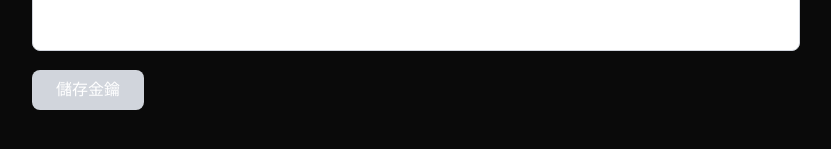
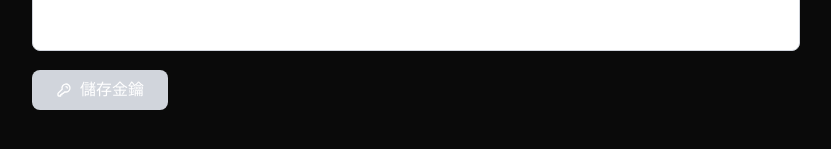
Before and after one commit to johnnyisme/quizmate, a Next.js app: page / in a window 1280 px wide. Shown: the part 263-412 px from the top of the page, without its empty margins (224-1055 px from the left). Built offline with nearby package versions, Linux system fonts and the light colour scheme.

Commit message:
feat: 新增/儲存金鑰按鈕加上鑰匙 icon
- ApiKeySetup 按鈕加上鑰匙 SVG icon
- 統一按鈕樣式，加上 inline-flex items-center gap-2

```diff
--- a/src/components/ApiKeySetup.tsx
+++ b/src/components/ApiKeySetup.tsx
@@ -220,8 +220,11 @@ export default function ApiKeySetup({ onKeysSaved, isDark, onClose, isModal }: A
               <button
                 onClick={handleAddKey}
                 disabled={newKeyInput.trim().length === 0}
-                className="px-6 py-2 bg-blue-500 dark:bg-blue-600 text-white rounded-lg hover:bg-blue-600 dark:hover:bg-blue-700 disabled:bg-gray-300 dark:disabled:bg-gray-600 disabled:cursor-not-allowed transition-colors font-medium"
+                className="inline-flex items-center gap-2 px-6 py-2 bg-blue-500 dark:bg-blue-600 text-white rounded-lg hover:bg-blue-600 dark:hover:bg-blue-700 disabled:bg-gray-300 dark:disabled:bg-gray-600 disabled:cursor-not-allowed transition-colors font-medium"
               >
+                <svg className="w-4 h-4" fill="none" stroke="currentColor" viewBox="0 0 24 24">
+                  <path strokeLinecap="round" strokeLinejoin="round" strokeWidth={2} d="M15 7a2 2 0 012 2m4 0a6 6 0 01-7.743 5.743L11 17H9v2H7v2H4a1 1 0 01-1-1v-2.586a1 1 0 01.293-.707l5.964-5.964A6 6 0 1121 9z" />
+                </svg>
                 {savedKeys.length > 0 ? "新增金鑰" : "儲存金鑰"}
               </button>
             </div>
```
